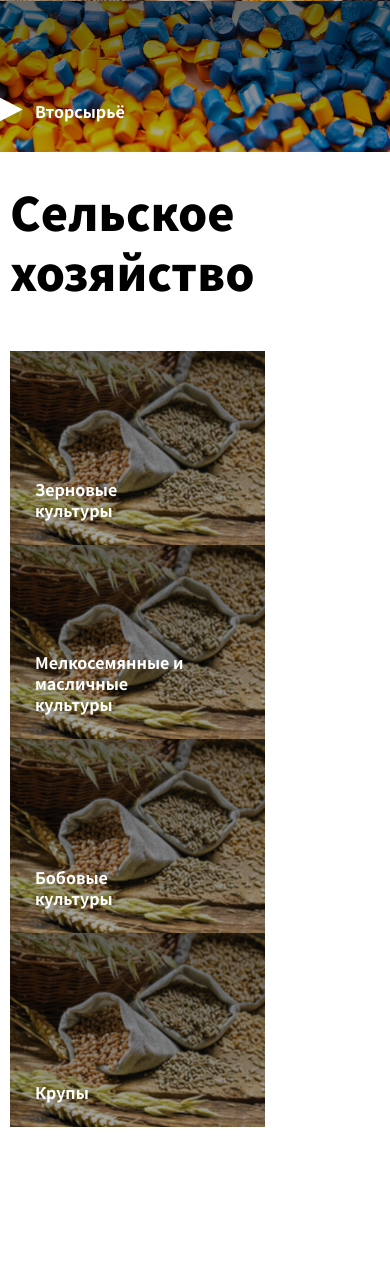
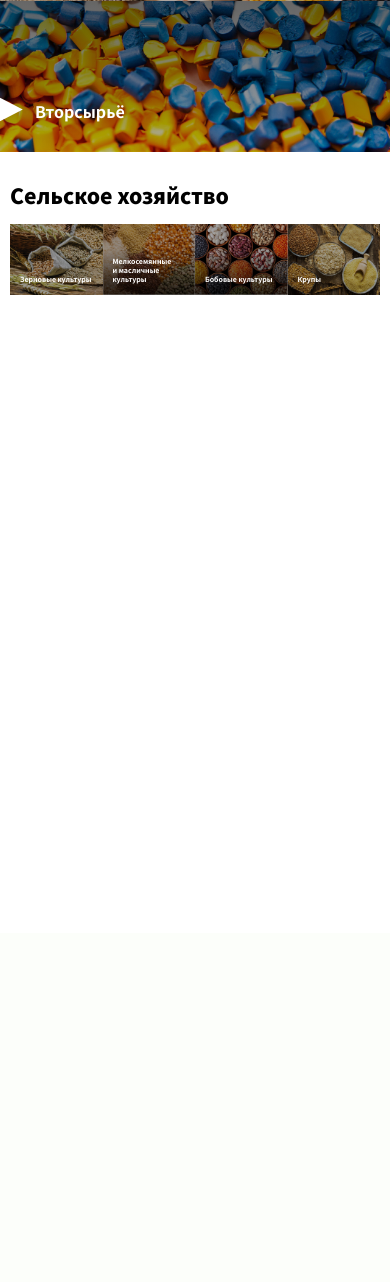
Before and after one commit to yurkaronin/formula-sortirovki, a PHP site: page / in a window 390 px wide. Shown: the part 903-2185 px from the top of the page. After the commit the page ends 1198 px from the top, so only its background shows below. Run offline with PHP 8.4, Linux system fonts and the light colour scheme; style sheets or scripts are compiled from the project's sources.

Commit message:
Завершаю адаптив для блока Продукты с/х

```diff
--- a/source/index.html
+++ b/source/index.html
@@ -41,7 +41,7 @@
 
         <div class="header__logo">
           <img class="header__image" src="img/logotype.png" alt="Логотип компании" width="174" height="34">
-          <span class="header__logo-description">Сортировка пищевой продукции и вторсырья</span>
+          <span class="header__logo-description">Сортировка пищевой продукции и&nbsp;вторсырья</span>
         </div>
 
         <div class="header__telephone  telephone">
@@ -142,13 +142,13 @@
               Без потери годного сырья</h2>
 
             <div class="first-screen__promo">
-              <p class="first-screen__text">Узнайте стоимость доставки и сортировки за 3 шага</p>
+              <p class="first-screen__text">Узнайте стоимость доставки и&nbsp;сортировки за 3 шага</p>
               <a class="first-screen__button  button" href="">Рассчитать стоимость</a>
             </div>
           </div>
 
           <ul class="first-screen__benefits  benefits">
-            <li class="benefits__item">Сортировка на премиум оборудовании Сапсан, Meyer и Julite</li>
+            <li class="benefits__item">Сортировка на премиум оборудовании Сапсан, Meyer и&nbsp;Julite</li>
             <li class="benefits__item">Быстрая настройка фотосепаратора на вашем продукте</li>
             <li class="benefits__item">Очистка продукта от мельчайших дефектов</li>
             <li class="benefits__item">Качество очистки до 99,99%</li>
@@ -160,6 +160,7 @@
     </section>
 
     <section class="video-gallery">
+      <h2 class="visually-hidden">Основные направления в промышленности, которым требуются наши услуги</h2>
       <ul class="video-gallery__list">
         <li class="video-gallery__item"><span class="video-gallery__title">Сельское хозяйство</span></li>
         <li class="video-gallery__item"><span class="video-gallery__title">Пищевая промышленность</span></li>
@@ -173,34 +174,246 @@
 
         <ul class="products__list">
           <li class="products__item">
-            <a class="products__link">
+            <div class="products__wrapper">
+              <img class="products__image" src="img/products/agriculture/1.jpg" alt="Картинка продукта">
               <span class="products__name">Зерновые культуры</span>
-            </a>
+            </div>
+
+            <ul class="products__list--sub">
+              <li class="products__item">
+                <div class="products__wrapper">
+                  <img class="products__image" src="img/products/agriculture/1/1-1.jpg" alt="Картинка продукта">
+                  <span class="products__name">Пшеница</span>
+                </div>
+              </li>
+              <li class="products__item">
+                <div class="products__wrapper">
+                  <img class="products__image" src="img/products/agriculture/1/1-2.jpg" alt="Картинка продукта">
+                  <span class="products__name">Рожь</span>
+                </div>
+              </li>
+              <li class="products__item">
+                <div class="products__wrapper">
+                  <img class="products__image" src="img/products/agriculture/1/1-3.jpg" alt="Картинка продукта">
+                  <span class="products__name">Овес</span>
+                </div>
+              </li>
+              <li class="products__item">
+                <div class="products__wrapper">
+                  <img class="products__image" src="img/products/agriculture/1/1-4.jpg" alt="Картинка продукта">
+                  <span class="products__name">Ячмень</span>
+                </div>
+              </li>
+              <li class="products__item">
+                <div class="products__wrapper">
+                  <img class="products__image" src="img/products/agriculture/1/1-5.jpg" alt="Картинка продукта">
+                  <span class="products__name">Кукуруза</span>
+                </div>
+              </li>
+              <li class="products__item">
+                <div class="products__wrapper">
+                  <img class="products__image" src="img/products/agriculture/1/1-6.jpg" alt="Картинка продукта">
+                  <span class="products__name">Рис</span>
+                </div>
+              </li>
+              <li class="products__item">
+                <div class="products__wrapper">
+                  <img class="products__image" src="img/products/agriculture/1/1-7.jpg" alt="Картинка продукта">
+                  <span class="products__name">Тритикале</span>
+                </div>
+              </li>
+              <li class="products__item">
+                <div class="products__wrapper">
+                  <img class="products__image" src="img/products/agriculture/1/1-8.jpg" alt="Картинка продукта">
+                  <span class="products__name">Полба</span>
+                </div>
+              </li>
+            </ul>
+
           </li>
 
           <li class="products__item">
-            <a class="products__link">
-              <span class="products__name">Мелкосемянные и масличные культуры</span>
-            </a>
+            <div class="products__wrapper">
+              <img class="products__image" src="img/products/agriculture/2.jpg" alt="Картинка продукта">
+              <span class="products__name">Мелкосемянные и&nbsp;масличные культуры</span>
+            </div>
+
+            <ul class="products__list--sub">
+              <li class="products__item">
+                <div class="products__wrapper">
+                  <img class="products__image" src="img/products/agriculture/2/2-1.jpg" alt="Картинка продукта">
+                  <span class="products__name">Амарант</span>
+                </div>
+              </li>
+              <li class="products__item">
+                <div class="products__wrapper">
+                  <img class="products__image" src="img/products/agriculture/2/2-2.jpg" alt="Картинка продукта">
+                  <span class="products__name">Рапс</span>
+                </div>
+              </li>
+              <li class="products__item">
+                <div class="products__wrapper">
+                  <img class="products__image" src="img/products/agriculture/2/2-3.jpg" alt="Картинка продукта">
+                  <span class="products__name">Сорго</span>
+                </div>
+              </li>
+              <li class="products__item">
+                <div class="products__wrapper">
+                  <img class="products__image" src="img/products/agriculture/2/2-4.jpg" alt="Картинка продукта">
+                  <span class="products__name">Горчица</span>
+                </div>
+              </li>
+              <li class="products__item">
+                <div class="products__wrapper">
+                  <img class="products__image" src="img/products/agriculture/2/2-5.jpg" alt="Картинка продукта">
+                  <span class="products__name">Лен</span>
+                </div>
+              </li>
+              <li class="products__item">
+                <div class="products__wrapper">
+                  <img class="products__image" src="img/products/agriculture/2/2-6.jpg" alt="Картинка продукта">
+                  <span class="products__name">Кунжут</span>
+                </div>
+              </li>
+              <li class="products__item">
+                <div class="products__wrapper">
+                  <img class="products__image" src="img/products/agriculture/2/2-7.jpg" alt="Картинка продукта">
+                  <span class="products__name">Рыжик</span>
+                </div>
+              </li>
+              <li class="products__item">
+                <div class="products__wrapper">
+                  <img class="products__image" src="img/products/agriculture/2/2-8.jpg" alt="Картинка продукта">
+                  <span class="products__name">Тимофеевка</span>
+                </div>
+              </li>
+            </ul>
+
           </li>
 
           <li class="products__item">
-            <a class="products__link">
+            <div class="products__wrapper">
+              <img class="products__image" src="img/products/agriculture/3.jpg" alt="Картинка продукта">
               <span class="products__name">Бобовые культуры</span>
-            </a>
+            </div>
+
+            <ul class="products__list--sub">
+              <li class="products__item">
+                <div class="products__wrapper">
+                  <img class="products__image" src="img/products/agriculture/3/3-1.jpg" alt="Картинка продукта">
+                  <span class="products__name">Фасоль</span>
+                </div>
+              </li>
+              <li class="products__item">
+                <div class="products__wrapper">
+                  <img class="products__image" src="img/products/agriculture/3/3-2.jpg" alt="Картинка продукта">
+                  <span class="products__name">Нут</span>
+                </div>
+              </li>
+              <li class="products__item">
+                <div class="products__wrapper">
+                  <img class="products__image" src="img/products/agriculture/3/3-3.jpg" alt="Картинка продукта">
+                  <span class="products__name">Маш</span>
+                </div>
+              </li>
+              <li class="products__item">
+                <div class="products__wrapper">
+                  <img class="products__image" src="img/products/agriculture/3/3-4.jpg" alt="Картинка продукта">
+                  <span class="products__name">Чечевица</span>
+                </div>
+              </li>
+              <li class="products__item">
+                <div class="products__wrapper">
+                  <img class="products__image" src="img/products/agriculture/3/3-5.jpg" alt="Картинка продукта">
+                  <span class="products__name">Горох</span>
+                </div>
+              </li>
+              <li class="products__item">
+                <div class="products__wrapper">
+                  <img class="products__image" src="img/products/agriculture/3/3-6.jpg" alt="Картинка продукта">
+                  <span class="products__name">Соя</span>
+                </div>
+              </li>
+              <li class="products__item">
+                <div class="products__wrapper">
+                  <img class="products__image" src="img/products/agriculture/3/3-7.jpg" alt="Картинка продукта">
+                  <span class="products__name">Вика</span>
+                </div>
+              </li>
+              <li class="products__item">
+                <div class="products__wrapper">
+                  <img class="products__image" src="img/products/agriculture/3/3-8.jpg" alt="Картинка продукта">
+                  <span class="products__name">Люпин</span>
+                </div>
+              </li>
+            </ul>
+
           </li>
 
           <li class="products__item">
-            <a class="products__link">
+            <div class="products__wrapper">
+              <img class="products__image" src="img/products/agriculture/4.jpg" alt="Картинка продукта">
               <span class="products__name">Крупы</span>
-            </a>
+            </div>
+
+            <ul class="products__list--sub">
+              <li class="products__item">
+                <div class="products__wrapper">
+                  <img class="products__image" src="img/products/agriculture/1.jpg" alt="Картинка продукта">
+                  <span class="products__name">Рисовая</span>
+                </div>
+              </li>
+              <li class="products__item">
+                <div class="products__wrapper">
+                  <img class="products__image" src="img/products/agriculture/1.jpg" alt="Картинка продукта">
+                  <span class="products__name">Гречневая</span>
+                </div>
+              </li>
+              <li class="products__item">
+                <div class="products__wrapper">
+                  <img class="products__image" src="img/products/agriculture/1.jpg" alt="Картинка продукта">
+                  <span class="products__name">Перловая</span>
+                </div>
+              </li>
+              <li class="products__item">
+                <div class="products__wrapper">
+                  <img class="products__image" src="img/products/agriculture/1.jpg" alt="Картинка продукта">
+                  <span class="products__name">Ячменная</span>
+                </div>
+              </li>
+              <li class="products__item">
+                <div class="products__wrapper">
+                  <img class="products__image" src="img/products/agriculture/1.jpg" alt="Картинка продукта">
+                  <span class="products__name">Овсяная</span>
+                </div>
+              </li>
+              <li class="products__item">
+                <div class="products__wrapper">
+                  <img class="products__image" src="img/products/agriculture/1.jpg" alt="Картинка продукта">
+                  <span class="products__name">Пшеничная</span>
+                </div>
+              </li>
+              <li class="products__item">
+                <div class="products__wrapper">
+                  <img class="products__image" src="img/products/agriculture/1.jpg" alt="Картинка продукта">
+                  <span class="products__name">Кукурузная</span>
+                </div>
+              </li>
+              <li class="products__item">
+                <div class="products__wrapper">
+                  <img class="products__image" src="img/products/agriculture/1.jpg" alt="Картинка продукта">
+                  <span class="products__name">Пшенная</span>
+                </div>
+              </li>
+            </ul>
+
           </li>
+
         </ul>
       </div>
     </section>
 
-
-    <section class="contact-form" style="min-height: 350px; width: 100%;">
+    <section class="contact-form" style="min-height: 550px; width: 100%;">
       <div class="container">
       </div>
     </section>
--- a/source/sass/blocks/products.scss
+++ b/source/sass/blocks/products.scss
@@ -12,42 +12,46 @@
   justify-content: space-between;
   flex-wrap: wrap;
   max-width: 100%;
+  position: relative;
+  z-index: 2;
 }
 
 .products__item {
   max-width: 255px;
-  width: 100%;
-  height: 194px;
+  margin: 0;
 }
 
-.products__link {
-  background-image: url("../img/products/agriculture/1.jpg");
+.products__wrapper {
+  position: relative;
+  margin-bottom: 50px;
+}
+
+.products__image {
+  display: block;
+  filter: brightness(65%);
+}
+
+.products__wrapper:hover,
+.products__wrapper:focus {
+  box-shadow: 0px 5px 30px rgba(0, 0, 0, 0.71);
+}
+
+.products__wrapper:hover::after,
+.products__wrapper:focus::after {
+  content: "";
+  border: 5px solid $color-3;
+  display: block;
   width: 100%;
   height: 100%;
-  display: block;
-  position: relative;
-  background-position: center;
-  cursor: pointer;
-  /* border: 5px solid transparent; */
+  position: absolute;
+  top: 0;
+  left: 0;
+  right: 0;
+  bottom: 0;
 }
 
-.products__link::after {
-  content: "";
-  background-image: linear-gradient(180deg, rgba(0, 0, 0, 0.6) 0%, rgba(0, 0, 0, 0.3) 100%);
-  position: absolute;
-  width: 100%;
-  height: 100%;
-}
-
-.products__link:hover::after,
-.products__link:active::after,
-.products__link:focus::after {
-  border: 5px solid #FFC81B;
-}
-
-.products__link:hover::before,
-.products__link:active::before,
-.products__link:focus::before {
+.products__wrapper:hover::before,
+.products__wrapper:focus::before {
   content: "";
   background-image: url("../img/icons/icon-arrow-yellow-down.svg");
   position: absolute;
@@ -72,3 +109,102 @@
   bottom: 25px;
   z-index: 2;
 }
+
+.products__list--sub .products__name {
+  position: initial;
+  color: $black;
+  font-style: normal;
+  font-weight: normal;
+  font-size: 14px;
+  padding-top: 15px;
+}
+
+.products__list::after {
+  content: "";
+  display: block;
+  position: absolute;
+  background-image: url("../img/background/bg-products-1-left.png");
+  background-repeat: no-repeat;
+  width: 216px;
+  height: 226px;
+  left: -199px;
+  bottom: -10px;
+  z-index: -1;
+}
+
+.products__list::before {
+  content: "";
+  display: block;
+  position: absolute;
+  background-image: url("../img/background/bg-products-1-right.png");
+  background-repeat: no-repeat;
+  width: 192px;
+  height: 123px;
+  right: -75px;
+  top: -80px;
+  z-index: -1;
+}
+
+@media (max-width: 1100px) {
+
+  .products__list::before,
+  .products__list::after {
+    display: none;
+  }
+
+  .products__item {
+    max-width: 25%;
+    width: 100%;
+  }
+
+  .products__name {
+    font-size: 80%;
+    max-width: 85%;
+  }
+
+  .products__wrapper {
+    margin-bottom: 0;
+  }
+
+  .products__list--sub .products__name {
+    font-size: 80%;
+    padding-top: 5px;
+    margin-bottom: 20px;
+    max-width: 85%;
+  }
+
+  .products__wrapper:hover::before,
+  .products__wrapper:focus::before {
+    display: none;
+  }
+
+  .products__list--sub {
+    justify-content: flex-start;
+  }
+
+  .products__list--sub .products__item {
+    padding: 10px 5px 5px;
+    max-width: 20%;
+  }
+
+}
+
+@media (max-width: 768px) {
+  .products__name {
+    font-size: 60%;
+  }
+
+}
+
+@media (max-width: 410px) {
+  .products__name {
+    font-size: 50%;
+    left: 10px;
+    bottom: 10px;
+  }
+
+  .products__list--sub .products__name {
+    font-size: 60%;
+  }
+
+}
--- a/source/sass/blocks/title.scss
+++ b/source/sass/blocks/title.scss
@@ -8,3 +8,17 @@
   margin: 0;
   margin-bottom: 50px;
 }
+
+@media (max-width: 1100px) {
+  .title {
+    font-size: 200%;
+    margin-bottom: 30px;
+  }
+}
+
+@media (max-width: 768px) {
+  .title {
+    font-size: 150%;
+    margin-bottom: 15px;
+  }
+}
--- a/source/sass/sections/first-screen.scss
+++ b/source/sass/sections/first-screen.scss
@@ -1,5 +1,5 @@
 .first-screen {
-  background-image: linear-gradient(rgba(0, 0, 0, 0.6), rgba(0, 0, 0, 0.6)), url("../img/background/bg-first-screen.jpg");
+  background-image: linear-gradient(rgba(0, 0, 0, 0.3), rgba(0, 0, 0, 0.3)), url("../img/background/bg-first-screen.jpg");
   background-position: center;
   background-repeat: no-repeat;
   background-size: cover;
```
Also changed, not shown: other parts of source/sass/blocks/products.scss (+33 -0 lines), .csscomb.json (added), source/img/background/bg-products-1-left.png (added), source/img/background/bg-products-1-right.png (added), source/img/background/pattern.png (deleted), source/img/products/food-industry/3/3-1.jpg (added), source/img/products/food-industry/3/3-10.jpg (added), source/img/products/food-industry/3/3-11.jpg (added), source/img/products/food-industry/3/3-12.jpg (added), source/img/products/food-industry/3/3-2.jpg (added), source/img/products/food-industry/3/3-3.jpg (added), source/img/products/food-industry/3/3-4.jpg (added), source/img/products/food-industry/3/3-5.jpg (added), source/img/products/food-industry/3/3-6.jpg (added), 3 more files.
